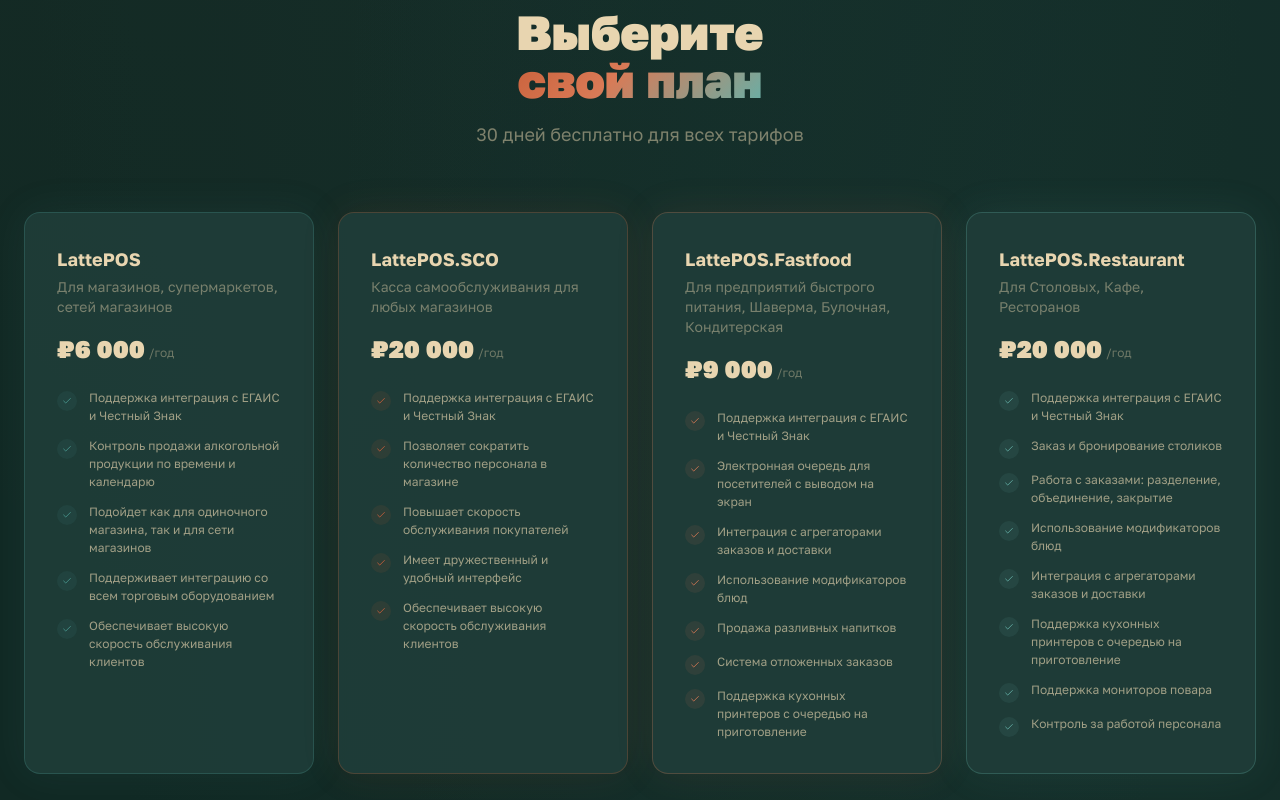
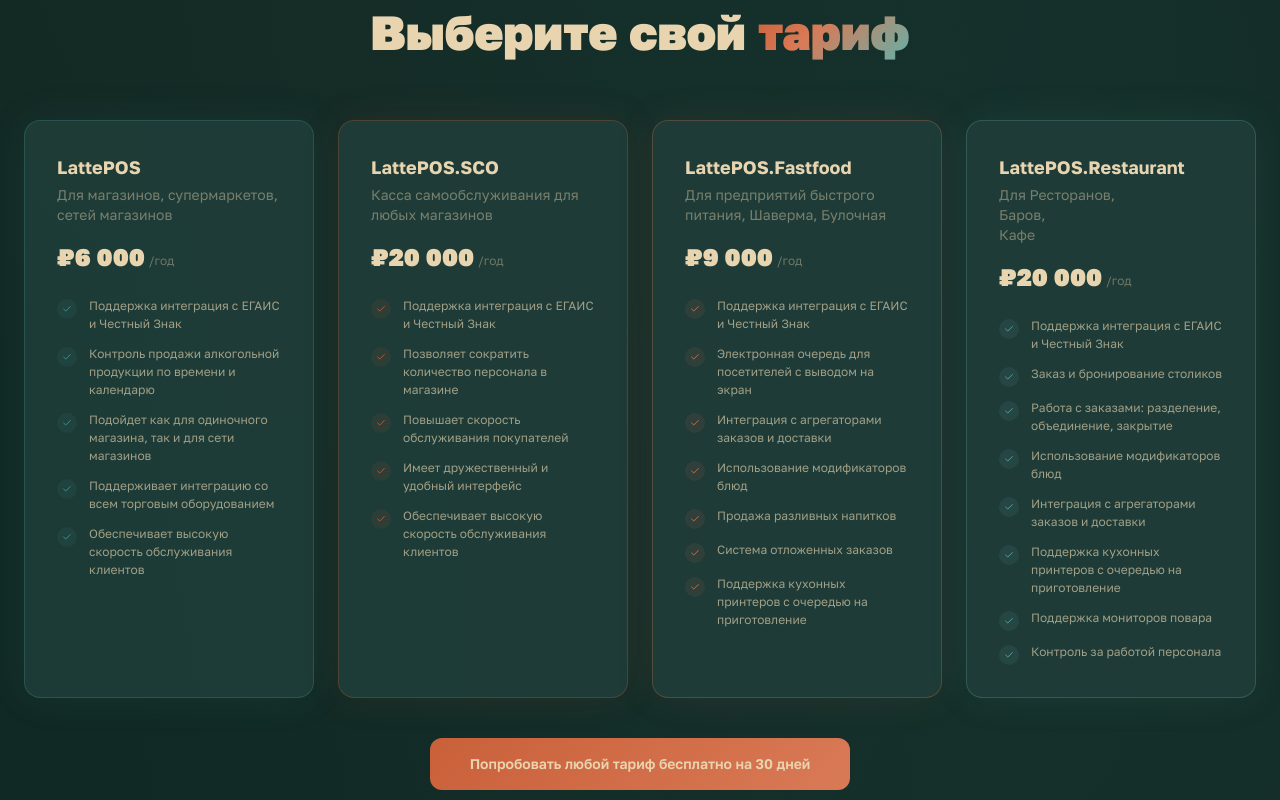
Before and after one commit to pr-poehali-dev/lattepos-landing-page, a React (Vite) app: page / in a window 1280 px wide. Shown: the part 3480-4280 px from the top of the page. Built offline with nearby package versions, Linux system fonts and the light colour scheme.

Commit message:
refactor: обновить блок тарифов

```diff
--- a/src/pages/landing/LandingSections.tsx
+++ b/src/pages/landing/LandingSections.tsx
@@ -344,9 +344,8 @@ export default function LandingSections({ onTrial }: SectionsProps) {
               Тарифы
             </div>
             <h2 className="text-4xl lg:text-5xl font-black mb-4">
-              Выберите<br /><span className="gradient-text">свой план</span>
+              Выберите свой <span className="gradient-text">тариф</span>
             </h2>
-            <p className="text-lg" style={{ color: "rgba(232,213,176,0.5)" }}>30 дней бесплатно для всех тарифов</p>
           </div>
 
           <div className="grid md:grid-cols-2 lg:grid-cols-4 gap-6 items-stretch">
@@ -362,7 +361,7 @@ export default function LandingSections({ onTrial }: SectionsProps) {
                 }}>
                 <div className="mb-6">
                   <h3 className="text-lg font-bold mb-1" style={{ color: CREAM }}>{plan.name}</h3>
-                  <p className="text-sm mb-4" style={{ color: "rgba(232,213,176,0.45)" }}>{plan.desc}</p>
+                  <p className="text-sm mb-4 whitespace-pre-line" style={{ color: "rgba(232,213,176,0.45)" }}>{plan.desc}</p>
                   <div className="flex items-end gap-1 flex-wrap">
                     <span className="text-2xl font-black" style={{ color: CREAM }}>₽{plan.price}</span>
                     <span className="text-xs mb-1" style={{ color: "rgba(232,213,176,0.4)" }}>{plan.period}</span>
@@ -388,7 +387,7 @@ export default function LandingSections({ onTrial }: SectionsProps) {
               className="px-10 py-4 rounded-xl font-semibold text-sm transition-all"
               style={{ background: `linear-gradient(135deg, ${TERRA}, ${TERRA_LIGHT})`, color: CREAM }}
               onClick={onTrial}>
-              Попробовать 30 дней
+              Попробовать любой тариф бесплатно на 30 дней
             </button>
           </div>
         </div>
--- a/src/pages/landing/constants.tsx
+++ b/src/pages/landing/constants.tsx
@@ -123,7 +123,7 @@ export const plans = [
     name: "LattePOS.Fastfood",
     price: "9 000",
     period: "/год",
-    desc: "Для предприятий быстрого питания, Шаверма, Булочная, Кондитерская",
+    desc: "Для предприятий быстрого питания, Шаверма, Булочная",
     features: [
       "Поддержка интеграция с ЕГАИС и Честный Знак",
       "Электронная очередь для посетителей с выводом на экран",
@@ -142,7 +142,7 @@ export const plans = [
     name: "LattePOS.Restaurant",
     price: "20 000",
     period: "/год",
-    desc: "Для Столовых, Кафе, Ресторанов",
+    desc: "Для Ресторанов,\nБаров,\nКафе",
     features: [
       "Поддержка интеграция с ЕГАИС и Честный Знак",
       "Заказ и бронирование столиков",
```
